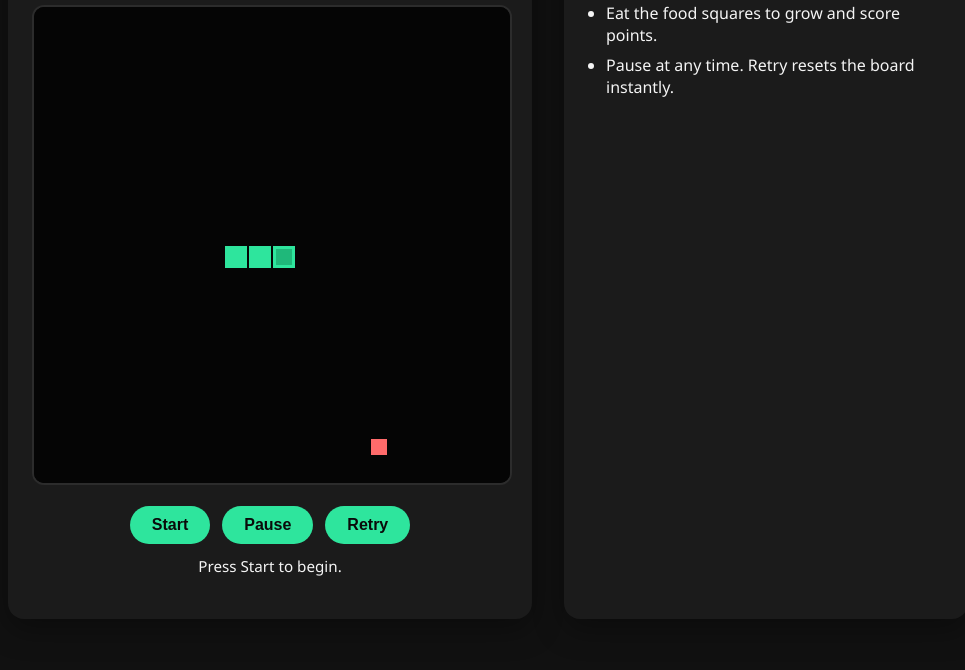
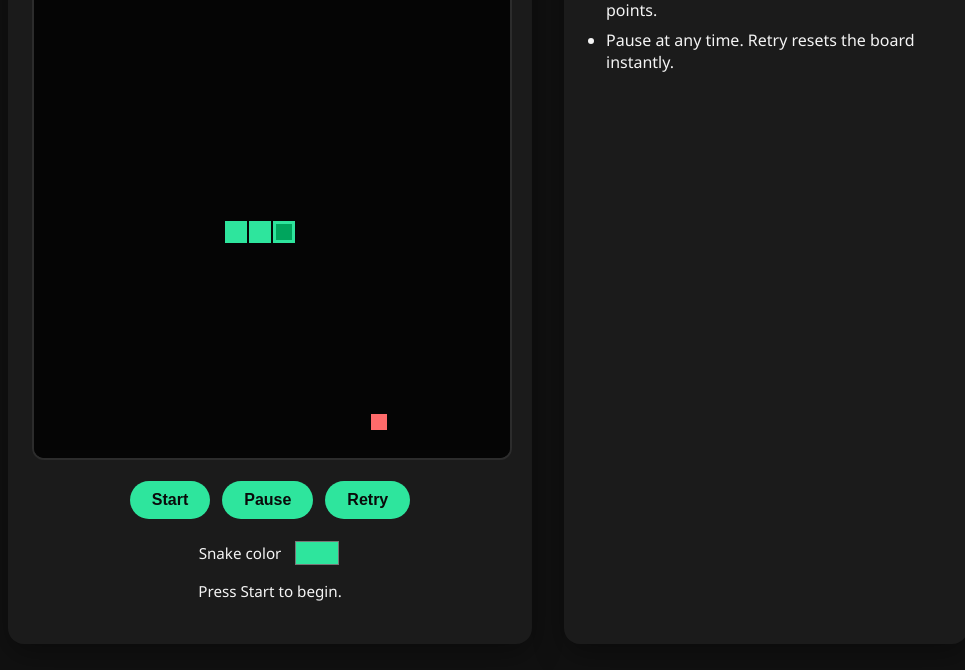
Before and after one commit to EvoDoesCoding/snake-game, a plain HTML site: page index.html in a window 1280 px wide. Shown: the part 178-848 px from the top of the page, without its empty margins (152-1117 px from the left). Drawn offline with Linux system fonts and the light colour scheme.

Commit message:
Update Snake Game UI and docs

```diff
--- a/index.html
+++ b/index.html
@@ -27,6 +27,10 @@
           <button id="pause-btn" type="button">Pause</button>
           <button id="retry-btn" type="button">Retry</button>
         </div>
+        <label class="color-picker" for="snake-color">
+          <span>Snake color</span>
+          <input id="snake-color" type="color" value="#2ee59d" />
+        </label>
         <p id="status" class="status" aria-live="polite">
           Use arrow keys or WASD to steer.
         </p>
--- a/snake.js
+++ b/snake.js
@@ -5,6 +5,7 @@ const statusEl = document.getElementById("status");
 const startBtn = document.getElementById("start-btn");
 const pauseBtn = document.getElementById("pause-btn");
 const retryBtn = document.getElementById("retry-btn");
+const colorInput = document.getElementById("snake-color");
 
 const COLS = 20;
 const ROWS = 20;
@@ -24,6 +25,10 @@ const DIRECTIONS = {
   A: { row: 0, col: -1 },
   D: { row: 0, col: 1 },
 };
+
+const DEFAULT_SNAKE_COLOR = "#2ee59d";
+let snakeColor = DEFAULT_SNAKE_COLOR;
+let snakeHeadColor = shadeColor(DEFAULT_SNAKE_COLOR, -0.25);
 
 let snake = [];
 let direction = { row: 0, col: 1 };
@@ -54,6 +59,23 @@ function resetGame() {
   updateScore();
   draw();
   statusEl.textContent = "Press Start to begin.";
+}
+
+function shadeColor(hex, percent) {
+  const normalized = Math.max(-1, Math.min(1, percent));
+  const amount = Math.round(255 * normalized);
+  const num = parseInt(hex.replace("#", ""), 16);
+  const clamp = (value) => Math.max(0, Math.min(255, value));
+  const r = clamp((num >> 16) + amount);
+  const g = clamp(((num >> 8) & 0x00ff) + amount);
+  const b = clamp((num & 0x0000ff) + amount);
+  return `#${((1 << 24) + (r << 16) + (g << 8) + b).toString(16).slice(1)}`;
+}
+
+function setSnakeColor(color) {
+  snakeColor = color;
+  snakeHeadColor = shadeColor(color, -0.25);
+  draw();
 }
 
 function updateScore() {
@@ -126,15 +148,15 @@ function draw() {
 }
 
 function drawSnake() {
-  ctx.fillStyle = "#2ee59d";
+  ctx.fillStyle = snakeColor;
   snake.forEach(({ row, col }, idx) => {
     const x = col * CELL_SIZE;
     const y = row * CELL_SIZE;
     ctx.fillRect(x + 1, y + 1, CELL_SIZE - 2, CELL_SIZE - 2);
     if (idx === 0) {
-      ctx.fillStyle = "#1fb87a";
+      ctx.fillStyle = snakeHeadColor;
       ctx.fillRect(x + 4, y + 4, CELL_SIZE - 8, CELL_SIZE - 8);
-      ctx.fillStyle = "#2ee59d";
+      ctx.fillStyle = snakeColor;
     }
   });
 }
@@ -211,4 +233,12 @@ startBtn.addEventListener("click", startGame);
 pauseBtn.addEventListener("click", pauseGame);
 retryBtn.addEventListener("click", retryGame);
 
+if (colorInput) {
+  colorInput.value = DEFAULT_SNAKE_COLOR;
+  setSnakeColor(colorInput.value);
+  colorInput.addEventListener("input", (event) => {
+    setSnakeColor(event.target.value || DEFAULT_SNAKE_COLOR);
+  });
+}
+
 resetGame();
--- a/styles.css
+++ b/styles.css
@@ -63,6 +63,25 @@ body {
   justify-content: center;
 }
 
+.color-picker {
+  margin-top: 18px;
+  display: flex;
+  align-items: center;
+  justify-content: center;
+  gap: 12px;
+  font-size: 0.95rem;
+}
+
+.color-picker input[type="color"] {
+  width: 48px;
+  height: 32px;
+  border: none;
+  border-radius: 8px;
+  padding: 0;
+  background: transparent;
+  cursor: pointer;
+}
+
 button {
   border: none;
   border-radius: 999px;
```
Also changed, not shown: 1 other file.
